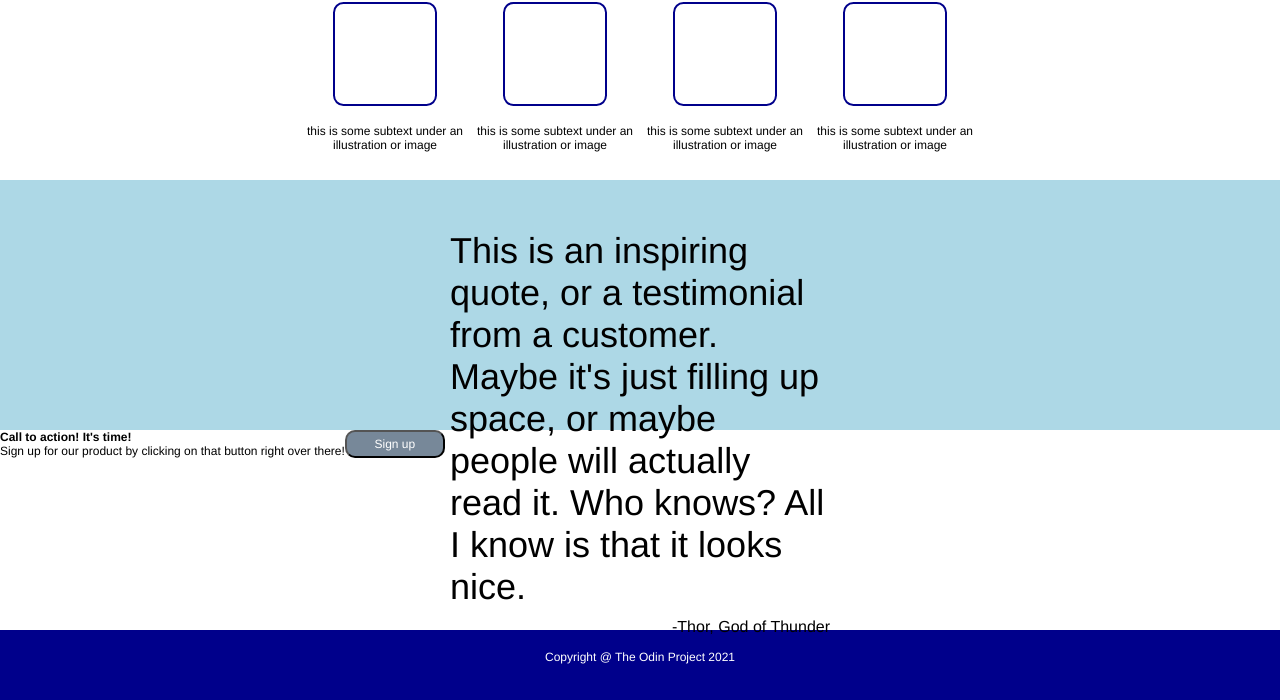
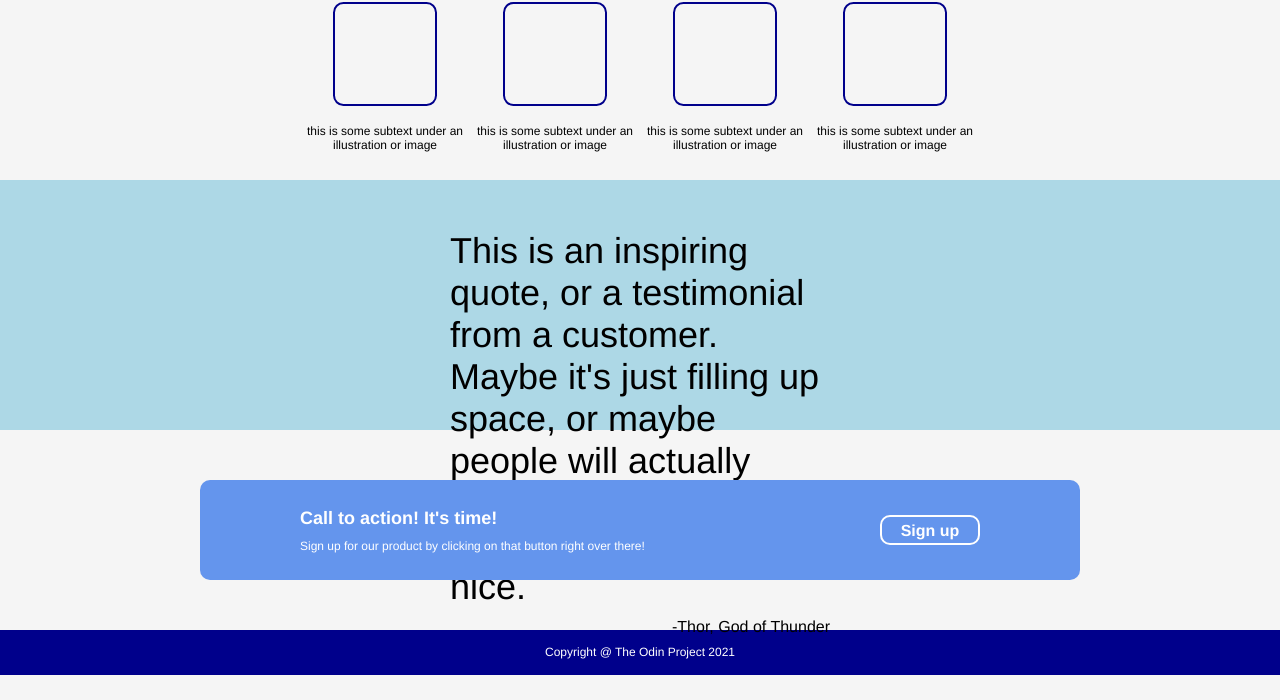
Before and after one commit to Ivansancor/odin-landing-page, a plain HTML site: page index.html in a window 1280 px wide. Shown: the part 470-1170 px from the top of the page. After the commit the page ends 1145 px from the top, so only its background shows below. Drawn offline with Linux system fonts and the light colour scheme.

Commit message:
section four

```diff
--- a/css/styles.css
+++ b/css/styles.css
@@ -1,5 +1,6 @@
 html {
     box-sizing: border-box;
+    background-color: whitesmoke;
 }
 * {
     margin: 0;
@@ -13,12 +14,16 @@ a {
     color: white;
 }
 button {
-    background-color: lightslategray;
+    background-color: cornflowerblue;
     color: white;
     text-align: center;
-    height: 28px;
+    font-weight: bold;
+    font-size: 16px;
+    height: 30px;
     width: 100px;
+    border: 2px solid white;
     border-radius: 10px;
+    padding: 5px 10px;
 }
 header {
     display: flex;
@@ -62,7 +67,7 @@ header li {
     justify-content: center;
     align-items: center;
     flex: 1;
-    background-color: grey;
+    background-color: lightblue;
 }
 .section-two {
     height: 200px;
@@ -117,11 +122,30 @@ header li {
 .section-four {
     display: flex;
     height: 200px;
+    padding: 0 200px;
+    justify-content: center;
+    align-items: center;
+}
+.floating-container {
+    background-color:cornflowerblue;
+    height: 100px;
+    display: flex;
+    flex: 1;
+    color: white;
+    justify-content: space-between;
+    align-items: center;
+    padding: 0 100px;
+    border-radius: 10px;
+}
+.section-four h3 {
+    font-weight: bold;
+    font-size: 18px;
+    margin-bottom: 10px;
 }
 footer {
     height: 30px;
     text-align: center;
     background-color: darkblue;
     color: white;
-    padding: 20px 0;
+    padding-top: 15px;
 }
--- a/index.html
+++ b/index.html
@@ -24,7 +24,7 @@
             <div class="intro-place">
                 <h1>This website is awesome</h1>
                 <p>This website has some subtext that goes here under the main title. It's a smaller font and the color is lower contrast</p>
-                <button>Sign up</button>
+                <button type="button">Sign up</button>
             </div>
             <div class="img-place">
                 <div>This is a placeholder for an image</div>
@@ -60,11 +60,13 @@
                 </blockquote>
             </section>
             <section class="section-four">
-                <div>
-                    <h3>Call to action! It's time!</h3>
-                    <p>Sign up for our product by clicking on that button right over there!</p>
+                <div class="floating-container">
+                    <div>
+                        <h3>Call to action! It's time!</h3>
+                        <p>Sign up for our product by clicking on that button right over there!</p>
+                    </div>
+                    <button type="button">Sign up</button>
                 </div>
-                <button>Sign up</button>
             </section>
 
         </main>
```
